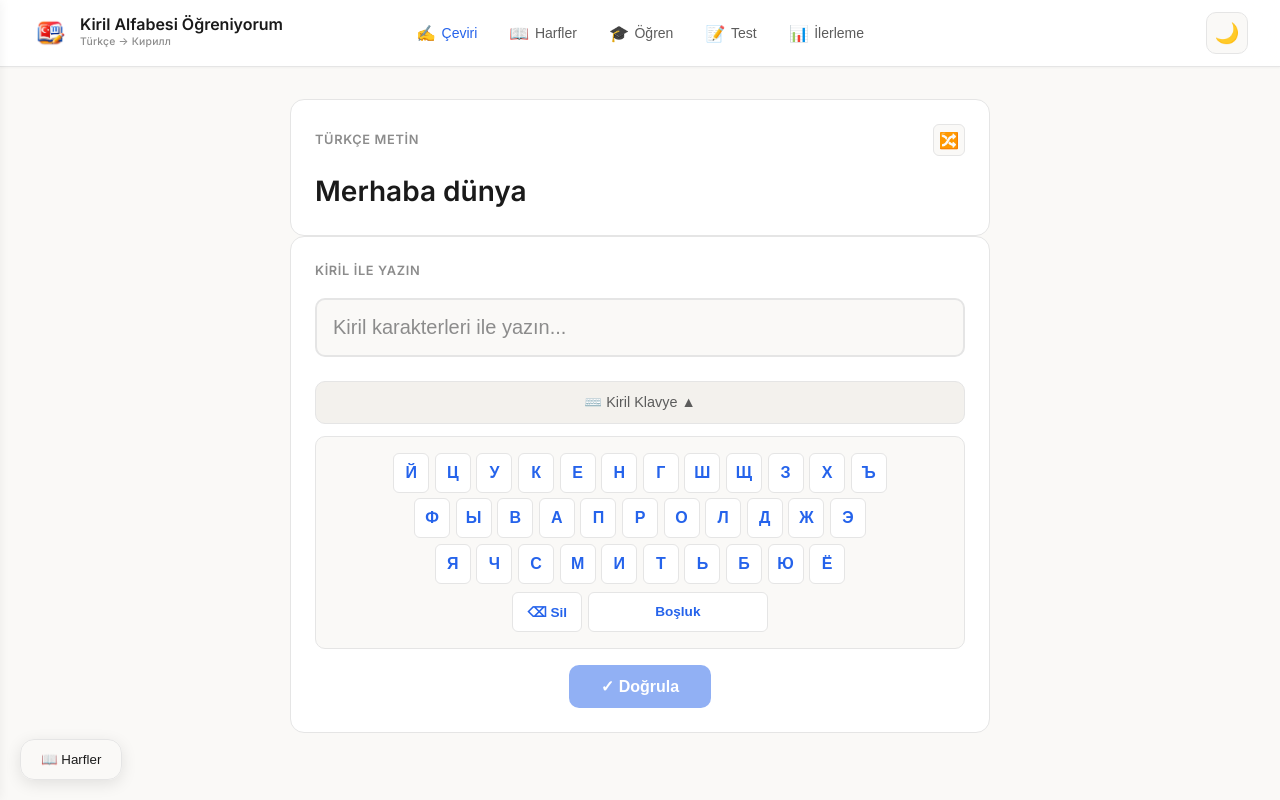
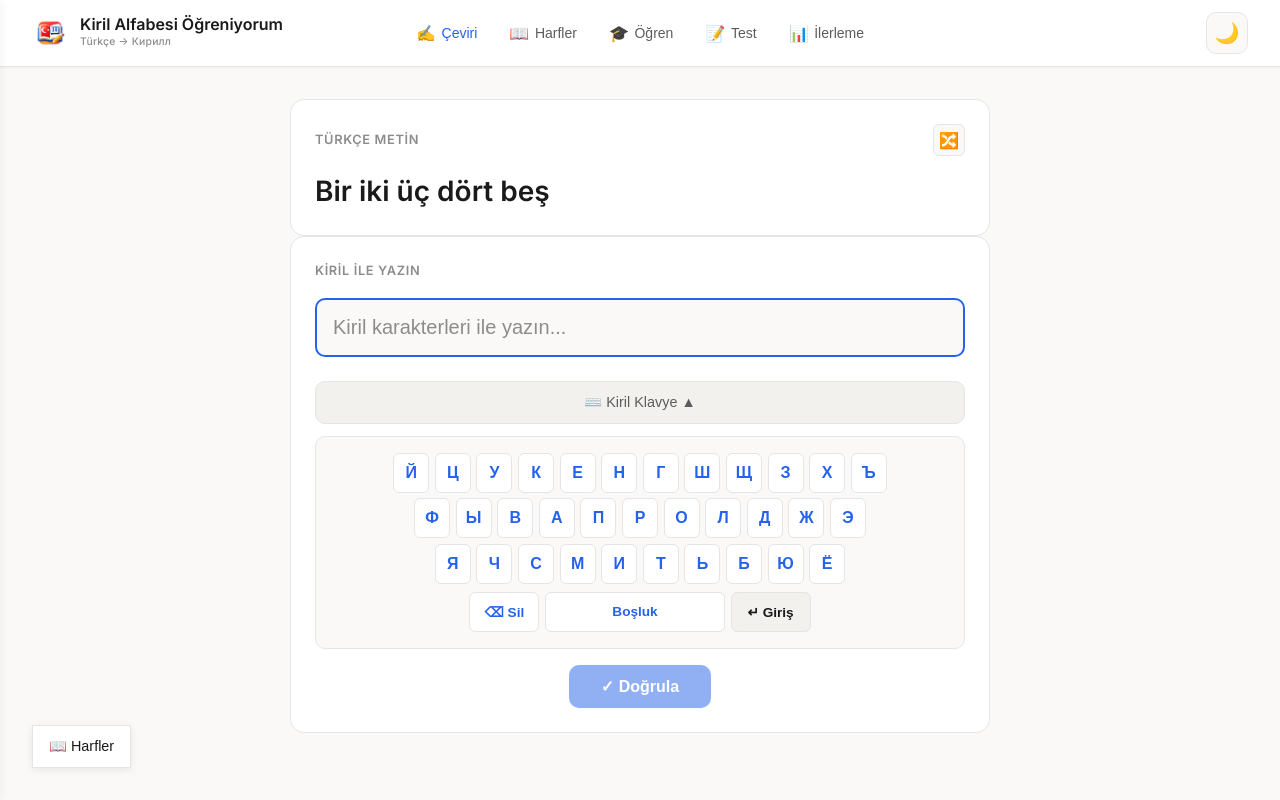
Before and after one commit to gorkembayraktar/kirilalfabesi, a React (Vite) app: page / in a window 1280 px wide. Built offline with nearby package versions, Linux system fonts and the light colour scheme.

Commit message:
enter added

```diff
--- a/src/App.jsx
+++ b/src/App.jsx
@@ -6,10 +6,12 @@ import LearningMode from './components/LearningMode';
 import TestMode from './components/TestMode';
 import DailySummary from './components/DailySummary';
 import ProgressStats from './components/ProgressStats';
+import LetterDrawer from './components/LetterDrawer';
 import { useProgress } from './hooks/useProgress';
 
 function App() {
     const [currentView, setCurrentView] = useState('transliteration');
+    const [isDrawerOpen, setIsDrawerOpen] = useState(false);
     const [theme, setTheme] = useState(() => {
         const saved = localStorage.getItem('kiril-theme');
         return saved || 'light';
@@ -59,6 +61,21 @@ function App() {
             <main className="main">
                 {renderView()}
             </main>
+
+            {/* Global Drawer Toggle Button */}
+            <button
+                className="global-drawer-btn"
+                onClick={() => setIsDrawerOpen(true)}
+                title="Harf Tablosunu Göster"
+            >
+                📖 Harfler
+            </button>
+
+            {/* Global Drawer */}
+            <LetterDrawer
+                isOpen={isDrawerOpen}
+                onClose={() => setIsDrawerOpen(false)}
+            />
         </>
     );
 }
--- a/src/components/CyrillicKeyboard.jsx
+++ b/src/components/CyrillicKeyboard.jsx
@@ -72,6 +72,14 @@ export default function CyrillicKeyboard({ onKeyPress, disabled }) {
                         >
                             Boşluk
                         </button>
+                        <button
+                            type="button"
+                            className={`keyboard-key key-enter ${disabled ? 'disabled' : ''}`}
+                            onClick={() => !disabled && onKeyPress && onKeyPress('ENTER')}
+                            disabled={disabled}
+                        >
+                            ↵ Giriş
+                        </button>
                     </div>
                 </div>
             )}
--- a/src/components/DailySummary.jsx
+++ b/src/components/DailySummary.jsx
@@ -1,6 +1,9 @@
 import { useState, useEffect, useRef } from 'react';
 
 export default function DailySummary({ progress }) {
+
+    return null;
+
     const { streak, todayWords, todayCorrect, totalWords } = progress;
 
     // 1. Düzeltme: String karşılaştırmasını geri ekledik
--- a/src/components/LearningMode.jsx
+++ b/src/components/LearningMode.jsx
@@ -22,10 +22,23 @@ export default function LearningMode({ onRecordPractice }) {
     };
 
     useEffect(() => {
-        if (isStarted && inputRef.current) {
+        if (isStarted && inputRef.current && feedback === null) {
             inputRef.current.focus();
         }
-    }, [currentIndex, isStarted]);
+    }, [currentIndex, isStarted, feedback]);
+
+    // Listen for Enter key to proceed when feedback is shown
+    useEffect(() => {
+        const handleGlobalKeyDown = (e) => {
+            if (e.key === 'Enter' && feedback !== null) {
+                e.preventDefault();
+                nextWord();
+            }
+        };
+
+        window.addEventListener('keydown', handleGlobalKeyDown);
+        return () => window.removeEventListener('keydown', handleGlobalKeyDown);
+    }, [feedback]);
 
     const handleSubmit = (e) => {
         e.preventDefault();
@@ -46,6 +59,15 @@ export default function LearningMode({ onRecordPractice }) {
     };
 
     const handleKeyboardInput = (key) => {
+        if (key === 'ENTER') {
+            if (feedback === null && userAnswer.trim()) {
+                handleSubmit({ preventDefault: () => { } });
+            } else if (feedback !== null) {
+                nextWord();
+            }
+            return;
+        }
+
         if (feedback !== null) return;
 
         if (key === 'BACKSPACE') {
--- /dev/null
+++ b/src/components/LetterDrawer.jsx
@@ -0,0 +1,21 @@
+import LetterTable from './LetterTable';
+
+export default function LetterDrawer({ isOpen, onClose }) {
+    return (
+        <>
+            <div
+                className={`drawer-overlay ${isOpen ? 'open' : ''}`}
+                onClick={onClose}
+            />
+            <div className={`drawer ${isOpen ? 'open' : ''}`}>
+                <div className="drawer-header">
+                    <h3>Harf Tablosu</h3>
+                    <button className="drawer-close-btn" onClick={onClose}>✕</button>
+                </div>
+                <div className="drawer-content">
+                    <LetterTable />
+                </div>
+            </div>
+        </>
+    );
+}
--- a/src/components/TestMode.jsx
+++ b/src/components/TestMode.jsx
@@ -94,6 +94,13 @@ export default function TestMode({ onRecordPractice }) {
     };
 
     const handleKeyboardInput = (key) => {
+        if (key === 'ENTER') {
+            if (!isAnswered && userAnswer.trim()) {
+                handleTextSubmit({ preventDefault: () => { } });
+            }
+            return;
+        }
+
         if (isAnswered) return;
 
         if (key === 'BACKSPACE') {
--- a/src/components/TransliterationArea.jsx
+++ b/src/components/TransliterationArea.jsx
@@ -1,7 +1,6 @@
 import { useState, useRef, useEffect } from 'react';
 import { transliterate } from '../utils/transliteration';
 import CyrillicKeyboard from './CyrillicKeyboard';
-import LetterTable from './LetterTable';
 
 // Pratik için Türkçe cümleler
 const practiceTexts = [
@@ -19,7 +18,42 @@ const practiceTexts = [
     "Hava soğuk bugün",
     "Yemek çok lezzetli",
     "Türkçe öğreniyorum",
-    "Kiril alfabesi zor değil"
+    "Kiril alfabesi zor değil",
+    "Benim adım ne",
+    "Senin adın ne",
+    "Nerede yaşıyorsun",
+    "Ben İstanbul'da yaşıyorum",
+    "Okula gidiyorum",
+    "İşe gidiyorum",
+    "Seni seviyorum",
+    "Bana yardım et",
+    "Lütfen bekle",
+    "Kapıyı aç",
+    "Pencereyi kapat",
+    "Su içmek istiyorum",
+    "Karnım aç",
+    "Uykum var",
+    "Saat kaç",
+    "Bugün günlerden ne",
+    "Yarın ne yapacaksın",
+    "Sinemaya gidelim mi",
+    "Müzik dinlemeyi severim",
+    "Hangi renk bu",
+    "Kırmızı elma",
+    "Mavi gökyüzü",
+    "Yeşil ağaç",
+    "Sarı güneş",
+    "Beyaz kedi",
+    "Siyah köpek",
+    "Bir iki üç dört beş",
+    "Altı yedi sekiz dokuz on",
+    "Annem ve babam",
+    "Kardeşim okulda",
+    "Arkadaşım geliyor",
+    "Telefonum nerede",
+    "Bilgisayar kullanıyorum",
+    "Çay içelim",
+    "Hafta sonu tatil"
 ];
 
 export default function TransliterationArea({ onRecordPractice }) {
@@ -27,7 +61,6 @@ export default function TransliterationArea({ onRecordPractice }) {
     const [userAnswer, setUserAnswer] = useState('');
     const [isVerified, setIsVerified] = useState(false);
     const [comparisonResult, setComparisonResult] = useState(null);
-    const [isDrawerOpen, setIsDrawerOpen] = useState(false);
     const inputRef = useRef(null);
 
     const currentText = practiceTexts[currentTextIndex];
@@ -44,6 +77,11 @@ export default function TransliterationArea({ onRecordPractice }) {
             inputRef.current.focus();
         }
     };
+
+    useEffect(() => {
+        getRandomText();
+    }, []);
+
 
     // Rastgele metin al
     const getRandomText = () => {
@@ -92,7 +130,17 @@ export default function TransliterationArea({ onRecordPractice }) {
     };
 
     // Klavyeden giriş
+    // Klavyeden giriş
     const handleKeyboardInput = (key) => {
+        if (key === 'ENTER') {
+            if (!isVerified) {
+                verifyAnswer();
+            } else {
+                getNextText();
+            }
+            return;
+        }
+
         if (isVerified) return;
 
         if (key === 'BACKSPACE') {
@@ -118,26 +166,6 @@ export default function TransliterationArea({ onRecordPractice }) {
 
     return (
         <div className="practice-area">
-            {/* Çekmece Toggle Butonu */}
-            <button
-                className="drawer-toggle-btn"
-                onClick={() => setIsDrawerOpen(true)}
-                title="Harf Tablosunu Göster"
-            >
-                📖 Harfler
-            </button>
-
-            {/* Sol Çekmece (Harf Tablosu) */}
-            <div className={`drawer-overlay ${isDrawerOpen ? 'open' : ''}`} onClick={() => setIsDrawerOpen(false)} />
-            <div className={`drawer ${isDrawerOpen ? 'open' : ''}`}>
-                <div className="drawer-header">
-                    <h3>Harf Tablosu</h3>
-                    <button className="drawer-close-btn" onClick={() => setIsDrawerOpen(false)}>✕</button>
-                </div>
-                <div className="drawer-content">
-                    <LetterTable />
-                </div>
-            </div>
 
             <div className="practice-content">
                 {/* Türkçe metin kartı */}
--- a/src/index.css
+++ b/src/index.css
@@ -26,7 +26,12 @@
     --radius-sm: 6px;
     --radius-md: 10px;
     --radius-lg: 14px;
+    --radius-lg: 14px;
     --radius-xl: 20px;
+
+    /* Semantic Surface Aliases */
+    --surface-ground: var(--bg-primary);
+    --surface-card: var(--bg-secondary);
 }
 
 [data-theme="dark"] {
@@ -781,6 +786,19 @@ body {
     font-size: 0.85rem;
 }
 
+.key-enter {
+    min-width: 80px;
+    font-size: 0.85rem;
+    background: var(--bg-tertiary);
+    color: var(--text-primary);
+    font-weight: 600;
+}
+
+.key-enter:hover:not(.disabled) {
+    background: var(--accent-primary);
+    color: white;
+}
+
 /* ============================================
    TEST MODE
    ============================================ */
@@ -1784,3 +1802,53 @@ body {
         gap: 1.5rem;
     }
 }
+
+/* ============================================
+   GLOBAL DRAWER
+   ============================================ */
+
+.global-drawer-btn {
+    position: fixed;
+    bottom: 2rem;
+    left: 2rem;
+    z-index: 1000;
+    /* High z-index */
+    background: var(--surface-card);
+    border: 1px solid var(--border-color);
+    padding: 0.75rem 1rem;
+    border-radius: var(--radius-full);
+    box-shadow: var(--shadow-md);
+    font-weight: 500;
+    font-size: 0.9rem;
+    display: flex;
+    align-items: center;
+    gap: 0.5rem;
+    cursor: pointer;
+    transition: all 0.2s ease;
+    color: var(--text-primary);
+}
+
+.global-drawer-btn:hover {
+    transform: translateY(-2px);
+    box-shadow: var(--shadow-lg);
+    border-color: var(--accent-primary);
+}
+
+/* Ensure Drawer matches new z-index needs */
+.drawer-overlay {
+    z-index: 2000;
+}
+
+.drawer {
+    z-index: 2001;
+}
+
+/* Update Media Query for Button */
+@media (max-width: 480px) {
+    .global-drawer-btn {
+        bottom: 1rem;
+        left: 1rem;
+        padding: 0.6rem 0.9rem;
+        font-size: 0.85rem;
+    }
+}
```
